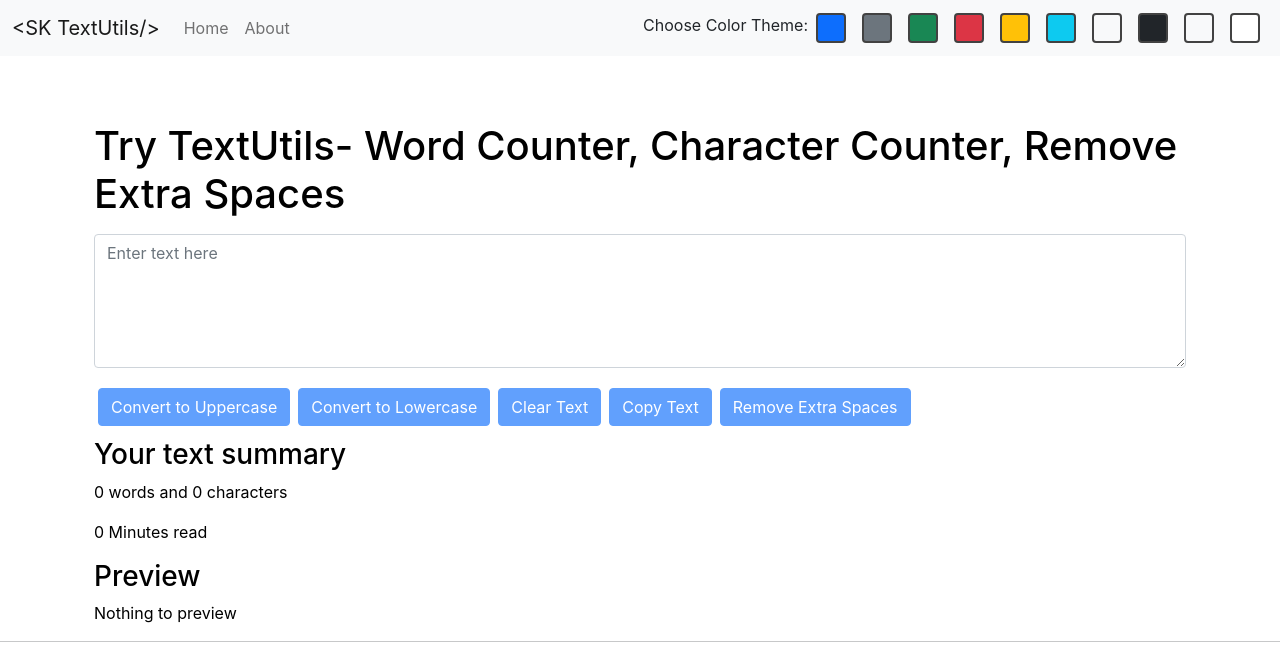
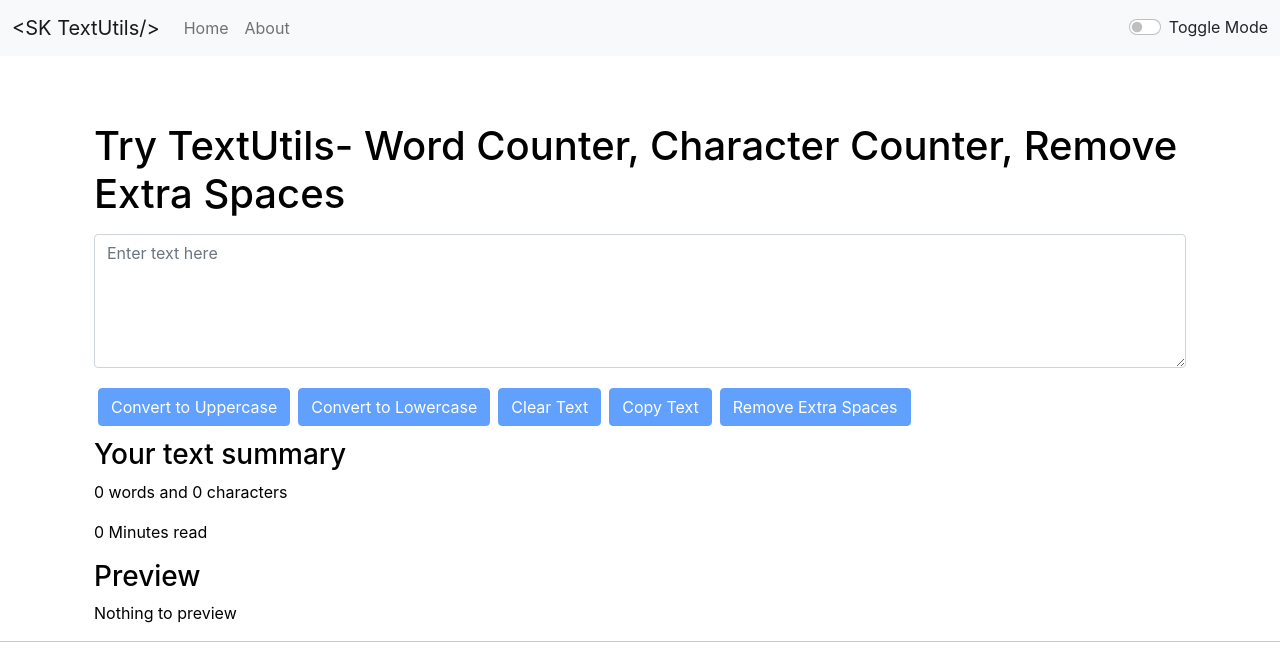
Before and after one commit to Shahzadsk046/textutils, a React (Create React App) app: page / in a window 1280 px wide. Shown: the top 662 px of the page. Built offline with nearby package versions, Linux system fonts and the light colour scheme.

Commit message:
again removed color palette from the app

```diff
--- a/src/App.js
+++ b/src/App.js
@@ -21,29 +21,54 @@ function App() {
     }, 1500);
   };
 
-  const removeBodyClasses = () => {
-    document.body.classList.remove("bg-primary");
-    document.body.classList.remove("bg-secondary");
-    document.body.classList.remove("bg-success");
-    document.body.classList.remove("bg-danger");
-    document.body.classList.remove("bg-warning");
-    document.body.classList.remove("bg-info");
-    document.body.classList.remove("bg-light");
-    document.body.classList.remove("bg-dark");
-    document.body.classList.remove("bg-muted");
-    document.body.classList.remove("bg-white");
-  };
+  // const removeBodyClasses = () => {
+  //   document.body.classList.remove("bg-primary");
+  //   document.body.classList.remove("bg-secondary");
+  //   document.body.classList.remove("bg-success");
+  //   document.body.classList.remove("bg-danger");
+  //   document.body.classList.remove("bg-warning");
+  //   document.body.classList.remove("bg-info");
+  //   document.body.classList.remove("bg-light");
+  //   document.body.classList.remove("bg-dark");
+  //   document.body.classList.remove("bg-muted");
+  //   document.body.classList.remove("bg-white");
+  // };
 
-  const toggleMode = (cls) => {
-    removeBodyClasses();
-    console.log(cls);
-    // setMode(cls);
-    document.body.classList.add("bg-" + cls);
+  // const toggleMode = (cls) => {
+  //   removeBodyClasses();
+  //   console.log(cls);
+  //   // setMode(cls);
+  //   document.body.classList.add("bg-" + cls);
+  //   console.log(document.body.classList);
+  //   if (cls === "light" || cls === "white" ) {
+  //     setMode("light");
+  //     document.body.style.backgroundColor = "#37474f";
+  //     showAlert(`${cls.charAt(0).toUpperCase() + cls.slice(1)} Mode has been enabled`, "success");
+  //     // document.title = "TextUtils - Dark Mode";
+  //     // Dynamic Title
+  //     // setInterval(() => {
+  //     //   document.title = "TextUtils is Amazing app";
+  //     // }, 2000);
+  //     // setInterval(() => {
+  //     //   document.title = "TextUtils is Installing";
+  //     // }, 3000);
+  //   } else {
+  //     setMode("dark");
+  //     // document.body.style.backgroundColor = "white";
+  //     showAlert(`${cls.charAt(0).toUpperCase() + cls.slice(1)} Mode has been enabled`, "success");
+  //     // document.title = "TextUtils - Light Mode";
+  //   }
+  // };
+  const toggleMode = () => {
+    // removeBodyClasses();
+    // console.log(cls);
+    setMode("light");
+    // document.body.classList.add("bg-" + cls);
     console.log(document.body.classList);
-    if (cls === "light" || cls === "white" ) {
-      setMode("light");
+    if (mode === "light") {
+      setMode("dark");
       document.body.style.backgroundColor = "#37474f";
-      showAlert(`${cls.charAt(0).toUpperCase() + cls.slice(1)} Mode has been enabled`, "success");
+      showAlert("Dark Mode has been enabled", "success");
       // document.title = "TextUtils - Dark Mode";
       // Dynamic Title
       // setInterval(() => {
@@ -53,9 +78,9 @@ function App() {
       //   document.title = "TextUtils is Installing";
       // }, 3000);
     } else {
-      setMode("dark");
-      // document.body.style.backgroundColor = "white";
-      showAlert(`${cls.charAt(0).toUpperCase() + cls.slice(1)} Mode has been enabled`, "success");
+      setMode("light");
+      document.body.style.backgroundColor = "white";
+      showAlert("Light Mode has been enabled", "success");
       // document.title = "TextUtils - Light Mode";
     }
   };
--- a/src/Components/Header/Navbar.jsx
+++ b/src/Components/Header/Navbar.jsx
@@ -35,7 +35,7 @@ const Navbar = (props) => {
               </Link>
             </li>
           </ul>
-          <div className="d-flex">
+          {/* <div className="d-flex">
             <div className={`d-flex text-${
               props.mode === "light" ? "dark" : "light"
             }`}>Choose Color Theme:</div>
@@ -59,8 +59,8 @@ const Navbar = (props) => {
             </div>
             <div className="bg-white rounded mx-2" onClick={()=>{props.toggleMode('white')}} style={{ border: "2px solid #424242", height: "30px", width: "30px", cursor: "pointer" }}>
             </div>
-          </div>
-          {/* <div
+          </div> */}
+          <div
             className={`form-check form-switch text-${
               props.mode === "light" ? "dark" : "light"
             }`}
@@ -78,7 +78,7 @@ const Navbar = (props) => {
             >
               Toggle Mode
             </label>
-          </div> */}
+          </div>
         </div>
       </div>
     </nav>
```
